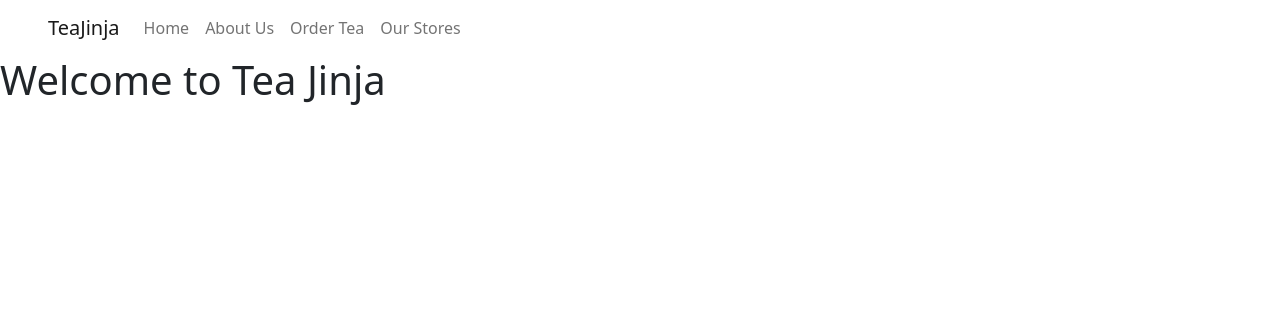
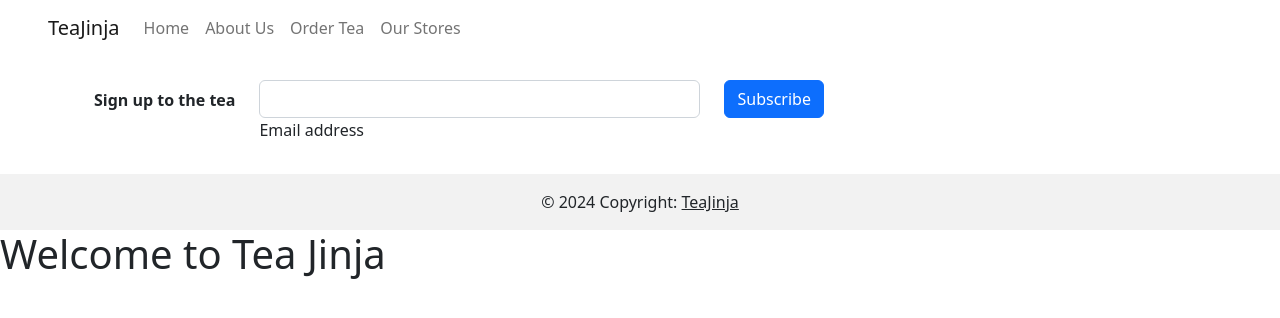
Before and after one commit to xiaojieee/week11_jen_shujie, a Flask app: page / in a window 1280 px wide. Shown: the top 318 px of the page. Run offline with Flask 3, Linux system fonts and the light colour scheme.

Commit message:
footer added

```diff
--- a/application/templates/layout.html
+++ b/application/templates/layout.html
@@ -31,6 +31,54 @@
           </ul>
         </div>
     </nav>
+
+
+    <footer class="bg-body-tertiary text-center text-lg-start">
+  <!-- Grid container -->
+  <div class="container p-4 pb-0">
+    <form action="">
+      <!--Grid row-->
+      <div class="row">
+        <!--Grid column-->
+        <div class="col-auto mb-4 mb-md-0">
+          <p class="pt-2">
+            <strong>Sign up to the tea</strong>
+          </p>
+        </div>
+        <!--Grid column-->
+
+        <!--Grid column-->
+        <div class="col-md-5 col-12 mb-4 mb-md-0">
+          <!-- Email input -->
+          <div data-mdb-input-init class="form-outline mb-4">
+            <input type="email" id="form5Example22" class="form-control" />
+            <label class="form-label" for="form5Example22">Email address</label>
+          </div>
+        </div>
+        <!--Grid column-->
+
+        <!--Grid column-->
+        <div class="col-auto mb-4 mb-md-0">
+          <!-- Submit button -->
+          <button data-mdb-ripple-init type="button" class="btn btn-primary mb-4">
+            Subscribe
+          </button>
+        </div>
+        <!--Grid column-->
+      </div>
+      <!--Grid row-->
+    </form>
+  </div>
+  <!-- Grid container -->
+
+  <!-- Copyright -->
+  <div class="text-center p-3" style="background-color: rgba(0, 0, 0, 0.05);">
+    © 2024 Copyright:
+    <a class="text-body" href="/home/">TeaJinja</a>
+  </div>
+  <!-- Copyright -->
+</footer>
+
   {% block body_content %}{% endblock %}
 </body>
 </html>
```
Also changed, not shown: application/templates/404.html (+5 -9 lines), app.py (line endings or trailing spaces).
